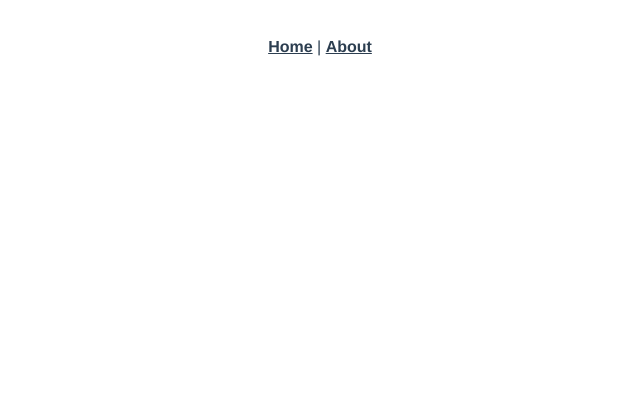
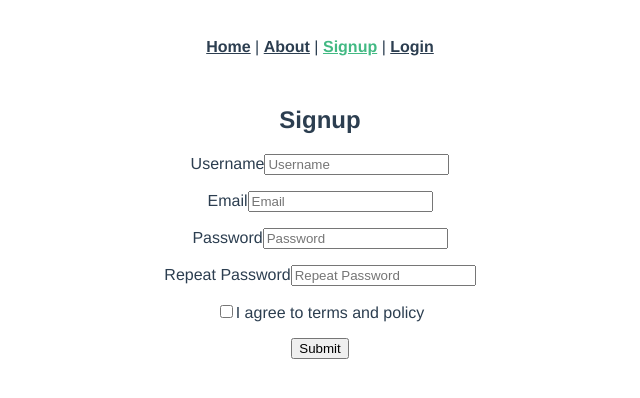
Before and after one commit to arisa-hirata/jaja, a Vue app: page /signup in a window 1280 px wide. Shown: the top 398 px of the page, without its empty margins (320-960 px from the left). Built offline with nearby package versions, Linux system fonts and the light colour scheme.

Commit message:
signup&login form

```diff
--- a/src/App.vue
+++ b/src/App.vue
@@ -2,7 +2,9 @@
   <div id="app">
     <div id="nav">
       <router-link to="/">Home</router-link> |
-      <router-link to="/about">About</router-link>
+      <router-link to="/about">About</router-link> |
+      <router-link to="/signup">Signup</router-link> |
+      <router-link to="/login">Login</router-link>
     </div>
     <router-view/>
   </div>
--- a/src/router.js
+++ b/src/router.js
@@ -1,6 +1,8 @@
 import Vue from 'vue'
 import Router from 'vue-router'
 import Home from './views/Home.vue'
+import SignUp from './views/SignUp.vue'
+import Login from './views/Login.vue'
 
 Vue.use(Router)
 
@@ -14,6 +16,16 @@ export default new Router({
       component: Home
     },
     {
+      path:'/signup',
+      name:'signup',
+      component: SignUp
+    },
+    {
+      path:'/login',
+      name:'login',
+      component: Login
+    },
+    {
       path: '/about',
       name: 'about',
       // route level code-splitting
--- a/src/views/Login.vue
+++ b/src/views/Login.vue
@@ -0,0 +1,19 @@
+<template>
+  <div class="login">
+    <h2>Login</h2>
+    <form @submit.prevent="handleSubmit">
+      <p>
+        <label for="username">Username</label>
+        <input id="username" type="text" name="username" placeholder="Username">
+      </p>
+
+      <p>
+        <label for="password">Password</label>
+        <input type="password" name="password" placeholder="Password">
+      </p>
+      <p>
+        <Button>Login</Button>
+      </p>
+    </form>
+  </div>
+</template>
--- a/src/views/SignUp.vue
+++ b/src/views/SignUp.vue
@@ -0,0 +1,30 @@
+<template>
+  <div class="signup">
+    <h2>Signup</h2>
+    <form @submit.prevent="handleSubmit">
+      <p>
+        <label for="username">Username</label>
+        <input id="username" type="text" name="username" placeholder="Username">
+      </p>
+      <p>
+        <label for="email">Email</label>
+        <input id="email" type="email" name="email" placeholder="Email">
+      </p>
+      <p>
+        <label for="password">Password</label>
+        <input type="password" name="password" placeholder="Password">
+      </p>
+      <p>
+        <label for="repeatpw">Repeat Password</label>
+        <input type="password" name="repeatpw" placeholder="Repeat Password">
+      </p>
+      <p>
+        <input type="checkbox" id="checkbox" value="agree">
+        <label for="agree">I agree to terms and policy</label>
+      </p>
+      <p>
+        <input type="submit" value="Submit">
+      </p>
+    </form>
+  </div>
+</template>
```
